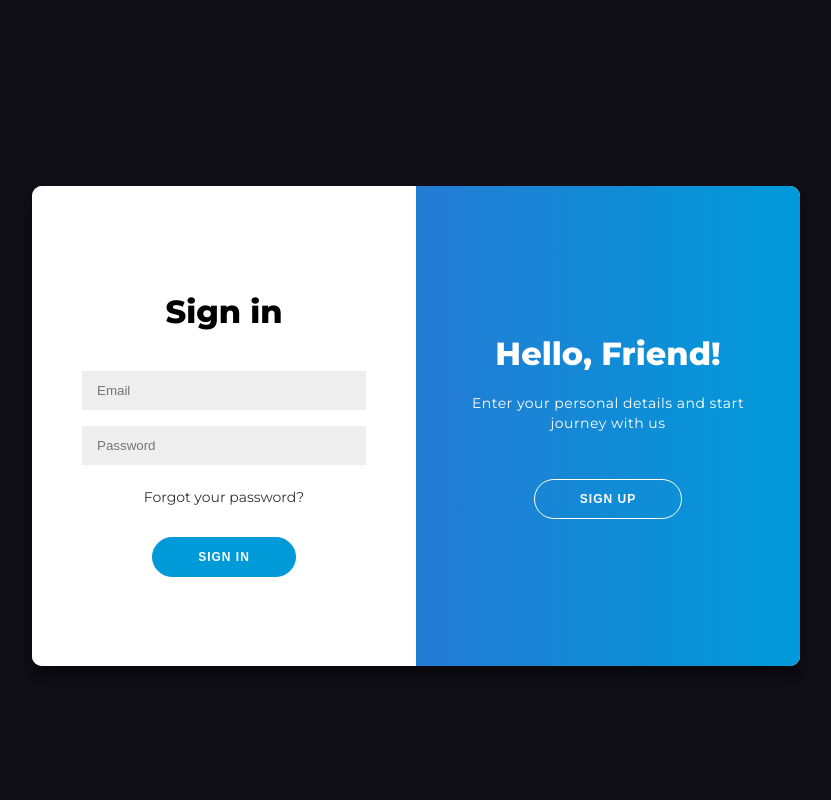
After one commit to 21jordanmorris/theFans---Django-Outdated, a Django app: page /users/registration/ in a window 1280 px wide. The commit adds this page. Shown: the whole page, without its empty margins (224-1055 px from the left). Run offline with Django 3.2, Linux system fonts and the light colour scheme.

Commit message:
Started working on form styling for user forms

```diff
--- a/nba_games/templates/games.html
+++ b/nba_games/templates/games.html
@@ -3,7 +3,8 @@
 <head>
     <link href="https://fonts.googleapis.com/css?family=Open+Sans:300i,400" rel="stylesheet"/>
     <link rel="stylesheet" type="text/css" href="{% static 'games.css' %}"/>
-     <link rel="stylesheet" href="https://use.fontawesome.com/releases/v5.8.1/css/all.css" integrity="sha384-50oBUHEmvpQ+1lW4y57PTFmhCaXp0ML5d60M1M7uH2+nqUivzIebhndOJK28anvf" crossorigin="anonymous">
+    <link rel="stylesheet" href="https://use.fontawesome.com/releases/v5.8.1/css/all.css" integrity="sha384-50oBUHEmvpQ+1lW4y57PTFmhCaXp0ML5d60M1M7uH2+nqUivzIebhndOJK28anvf" crossorigin="anonymous">
+    <title>twentyfourseconds</title>
 </head>
 <body>
     <div class="header">
--- a/nba_games/templates/updatemodel.html
+++ /dev/null
@@ -1,3 +0,0 @@
-<h1>Should only be accessible to admin</h1>
-<h2>Have button to run python script</h2>
-<h2>Not a replacement to autorun, just an alternative</h2>
--- a/pages/templates/base.html
+++ b/pages/templates/base.html
@@ -6,7 +6,7 @@
 <head>
     <meta charset="UTF-8">
     <meta name="viewport" content="width=device-width, initial-scale=1.0">
-    <link rel="stylesheet" type="text/css" href="../static/base.css">
+    <link rel="stylesheet" type="text/css" href="{% static 'base.css' %}">
     <title>twentyfourseconds</title>
 </head>
 <body>
--- a/twentyfourseconds/settings.py
+++ b/twentyfourseconds/settings.py
@@ -129,6 +129,7 @@ STATIC_ROOT = os.path.join(BASE_DIR, 'staticfiles')
 STATICFILE_DIRS = [
     os.path.join(BASE_DIR, 'static'),
     os.path.join(BASE_DIR, 'nba_games/static'),
+    os.path.join(BASE_DIR, 'users/static'),
 ]
 STATICFILES_STORAGE = 'whitenoise.storage.CompressedManifestStaticFilesStorage'
 
--- /dev/null
+++ b/users/static/forms.css
@@ -0,0 +1,244 @@
+@import url('https://fonts.googleapis.com/css?family=Montserrat:400,800');
+
+* {
+	box-sizing: border-box;
+}
+
+body {
+	background: #100e17;
+	display: flex;
+	justify-content: center;
+	align-items: center;
+	flex-direction: column;
+	font-family: 'Montserrat', sans-serif;
+    height: 100vh;
+    margin: 0;
+}
+
+h1 {
+	font-weight: bold;
+	margin: 0;
+}
+
+h2 {
+	text-align: center;
+}
+
+p {
+	font-size: 14px;
+	font-weight: 100;
+	line-height: 20px;
+	letter-spacing: 0.5px;
+	margin: 20px 0 30px;
+}
+
+span {
+	font-size: 12px;
+}
+
+a {
+	color: #333;
+	font-size: 14px;
+	text-decoration: none;
+	margin: 15px 0;
+}
+
+.arrow {
+    color: white;
+    position: relative;
+    margin-left: 10px;
+    margin-top: -30px;
+    font-size: 42px;
+}
+
+.arrow:hover {
+    color: rgb(0,154,217);
+}
+
+.header-text {
+    margin-top: 1rem;
+    margin-bottom: 2rem;
+}
+
+button {
+	border-radius: 20px;
+	border: 1px solid rgb(0,154,217);
+	background-color: rgb(0,154,217);
+	color: #FFFFFF;
+	font-size: 12px;
+	font-weight: bold;
+	padding: 12px 45px;
+	letter-spacing: 1px;
+	text-transform: uppercase;
+    transition: transform 80ms ease-in;
+    margin-top: 1rem;
+}
+
+button:active {
+	transform: scale(0.95);
+}
+
+button:focus {
+	outline: none;
+}
+
+button.ghost {
+	background-color: transparent;
+	border-color: #FFFFFF;
+}
+
+form {
+	background-color: #FFFFFF;
+	display: flex;
+	align-items: center;
+	justify-content: center;
+	flex-direction: column;
+    padding: 0 50px;
+	height: 100%;
+	text-align: center;
+}
+
+input {
+	background-color: #eee;
+	border: none;
+	padding: 12px 15px;
+	margin: 8px 0;
+	width: 100%;
+}
+
+.container {
+	background-color: #fff;
+	border-radius: 10px;
+  	box-shadow: 0 14px 28px rgba(0,0,0,0.25),
+			0 10px 10px rgba(0,0,0,0.22);
+	position: relative;
+	overflow: hidden;
+	width: 768px;
+	max-width: 100%;
+	min-height: 480px;
+}
+
+.form-container {
+	position: absolute;
+	top: 0;
+	height: 100%;
+	transition: all 0.6s ease-in-out;
+}
+
+.sign-in-container {
+	left: 0;
+	width: 50%;
+	z-index: 2;
+}
+
+.container.right-panel-active .sign-in-container {
+	transform: translateX(100%);
+}
+
+.sign-up-container {
+	left: 0;
+	width: 50%;
+	opacity: 0;
+	z-index: 1;
+}
+
+.container.right-panel-active .sign-up-container {
+	transform: translateX(100%);
+	opacity: 1;
+	z-index: 5;
+	animation: show 0.6s;
+}
+
+@keyframes show {
+	0%, 49.99% {
+		opacity: 0;
+		z-index: 1;
+	}
+
+	50%, 100% {
+		opacity: 1;
+		z-index: 5;
+	}
+}
+
+.overlay-container {
+	position: absolute;
+	top: 0;
+	left: 50%;
+	width: 50%;
+	height: 100%;
+	overflow: hidden;
+	transition: transform 0.6s ease-in-out;
+	z-index: 100;
+}
+
+.container.right-panel-active .overlay-container{
+	transform: translateX(-100%);
+}
+
+.overlay {
+	background: rgba(0,154,217,1);
+	background: -webkit-linear-gradient(to right, rgba(10, 37, 189, 0.747), rgba(0,154,217,1));
+	background: linear-gradient(to right, rgba(10, 37, 189, 0.747), rgba(0,154,217,1));
+	background-repeat: no-repeat;
+	background-size: cover;
+	background-position: 0 0;
+	color: #FFFFFF;
+	position: relative;
+	left: -100%;
+	height: 100%;
+	width: 200%;
+  	transform: translateX(0);
+	transition: transform 0.6s ease-in-out;
+}
+
+.container.right-panel-active .overlay {
+  	transform: translateX(50%);
+}
+
+.overlay-panel {
+	position: absolute;
+	display: flex;
+	align-items: center;
+	justify-content: center;
+	flex-direction: column;
+	padding: 0 40px;
+	text-align: center;
+	top: 0;
+	height: 100%;
+	width: 50%;
+	transform: translateX(0);
+	transition: transform 0.6s ease-in-out;
+}
+
+.overlay-left {
+	transform: translateX(-20%);
+}
+
+.container.right-panel-active .overlay-left {
+	transform: translateX(0);
+}
+
+.overlay-right {
+	right: 0;
+	transform: translateX(0);
+}
+
+.container.right-panel-active .overlay-right {
+	transform: translateX(20%);
+}
+
+.social-container {
+	margin: 20px 0;
+}
+
+.social-container a {
+	border: 1px solid #DDDDDD;
+	border-radius: 50%;
+	display: inline-flex;
+	justify-content: center;
+	align-items: center;
+	margin: 0 5px;
+	height: 40px;
+	width: 40px;
+}
--- /dev/null
+++ b/users/static/forms.js
@@ -0,0 +1,11 @@
+const signUpButton = document.getElementById('signUp');
+const signInButton = document.getElementById('signIn');
+const container = document.getElementById('container');
+
+signUpButton.addEventListener('click', () => {
+	container.classList.add("right-panel-active");
+});
+
+signInButton.addEventListener('click', () => {
+	container.classList.remove("right-panel-active");
+});
--- /dev/null
+++ b/users/templates/registration.html
@@ -0,0 +1,45 @@
+{% extends 'user_base.html' %}
+
+{% block content %}
+
+<div class="nav-button">
+    <i class="arrow far fa-arrow-alt-circle-left"></i>
+</div>
+
+<div class="container" id="container">
+    <div class="form-container sign-up-container">
+        <form action="#">
+            <h1 class="header-text">Create Account</h1>
+            <input type="email" placeholder="Email" />
+            <input type="text" placeholder="Username" />
+            <input type="password" placeholder="Password" />
+            <input type="password" placeholder="Confirm Password" />
+            <button>Sign Up</button>
+        </form>
+    </div>
+    <div class="form-container sign-in-container">
+        <form action="#">
+            <h1 class="header-text">Sign in</h1>
+            <input type="email" placeholder="Email" />
+            <input type="password" placeholder="Password" />
+            <a href="{% url 'reset_password' %}">Forgot your password?</a>
+            <button>Sign In</button>
+        </form>
+    </div>
+    <div class="overlay-container">
+        <div class="overlay">
+            <div class="overlay-panel overlay-left">
+                <h1>Welcome Back!</h1>
+                <p>To keep connected with us please login with your personal info</p>
+                <button class="ghost" id="signIn">Sign In</button>
+            </div>
+            <div class="overlay-panel overlay-right">
+                <h1>Hello, Friend!</h1>
+                <p>Enter your personal details and start journey with us</p>
+                <button class="ghost" id="signUp">Sign Up</button>
+            </div>
+        </div>
+    </div>
+</div>
+
+{% endblock content %}
--- /dev/null
+++ b/users/templates/user_base.html
@@ -0,0 +1,16 @@
+<!DOCTYPE html>
+
+{% load static %}
+
+<html lang="en">
+<head>
+    <meta charset="UTF-8">
+    <meta name="viewport" content="width=device-width, initial-scale=1.0">
+    <link rel="stylesheet" type="text/css" href='{% static 'forms.css' %}'>
+    <title>twentyfourseconds</title>
+</head>
+
+{% block content %}
+{% endblock content %}
+
+<script src="../static/forms.js"></script>
--- a/users/urls.py
+++ b/users/urls.py
@@ -1,5 +1,5 @@
 from django.urls import path, include
-from .views import SignUpView, UserUpdateView, UserPasswordChangeView, UserPasswordResetView
+from .views import UserRegistrationView, SignUpView, UserUpdateView, UserPasswordChangeView, UserPasswordResetView
 
 urlpatterns = [
     path('accounts/', include('django.contrib.auth.urls')),
@@ -7,4 +7,5 @@ urlpatterns = [
     path('reset_password/', UserPasswordResetView.as_view(), name='reset_password'),
     path('signup', SignUpView.as_view(), name='signup'),
     path('<int:pk>/update/', UserUpdateView.as_view(), name='update_user'),
+    path('registration/', UserRegistrationView.as_view(), name='registration'),
 ]
--- a/users/views.py
+++ b/users/views.py
@@ -28,3 +28,7 @@ class UserPasswordChangeView(PasswordChangeView):
 class UserPasswordResetView(PasswordResetView):
     success_url = reverse_lazy('login')
     template_name = 'reset_password.html'
+
+class UserRegistrationView(generic.base.TemplateView):
+    success_url = reverse_lazy('index')
+    template_name = 'registration.html'
```
Also changed, not shown: model.py (+27 -11 lines), users/templates/change_password.html (+7 -3 lines), users/templates/registration/login.html (+7 -3 lines), users/templates/reset_password.html (+7 -3 lines), users/templates/update.html (+7 -3 lines), db.sqlite3, season_2020.csv.
